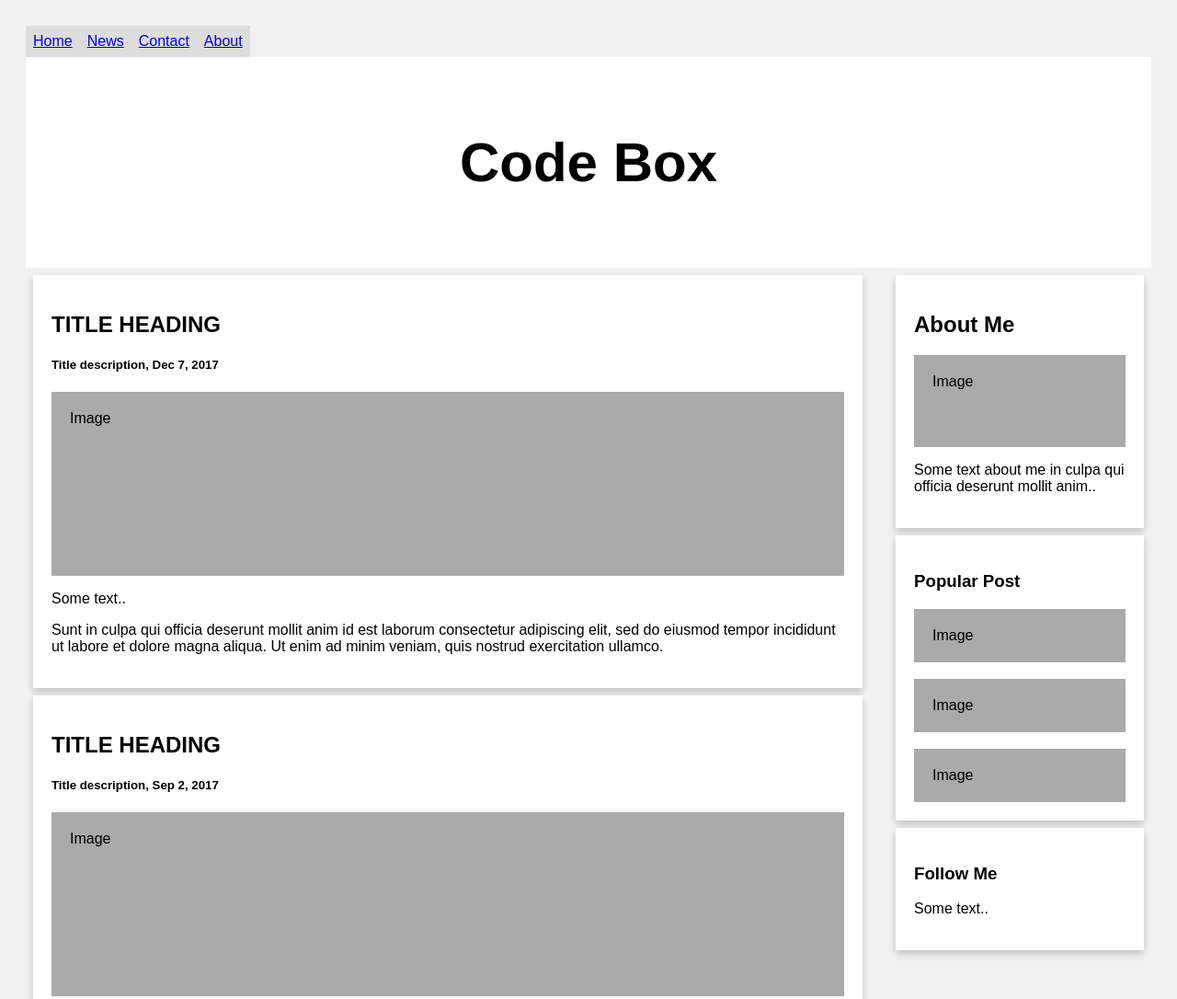
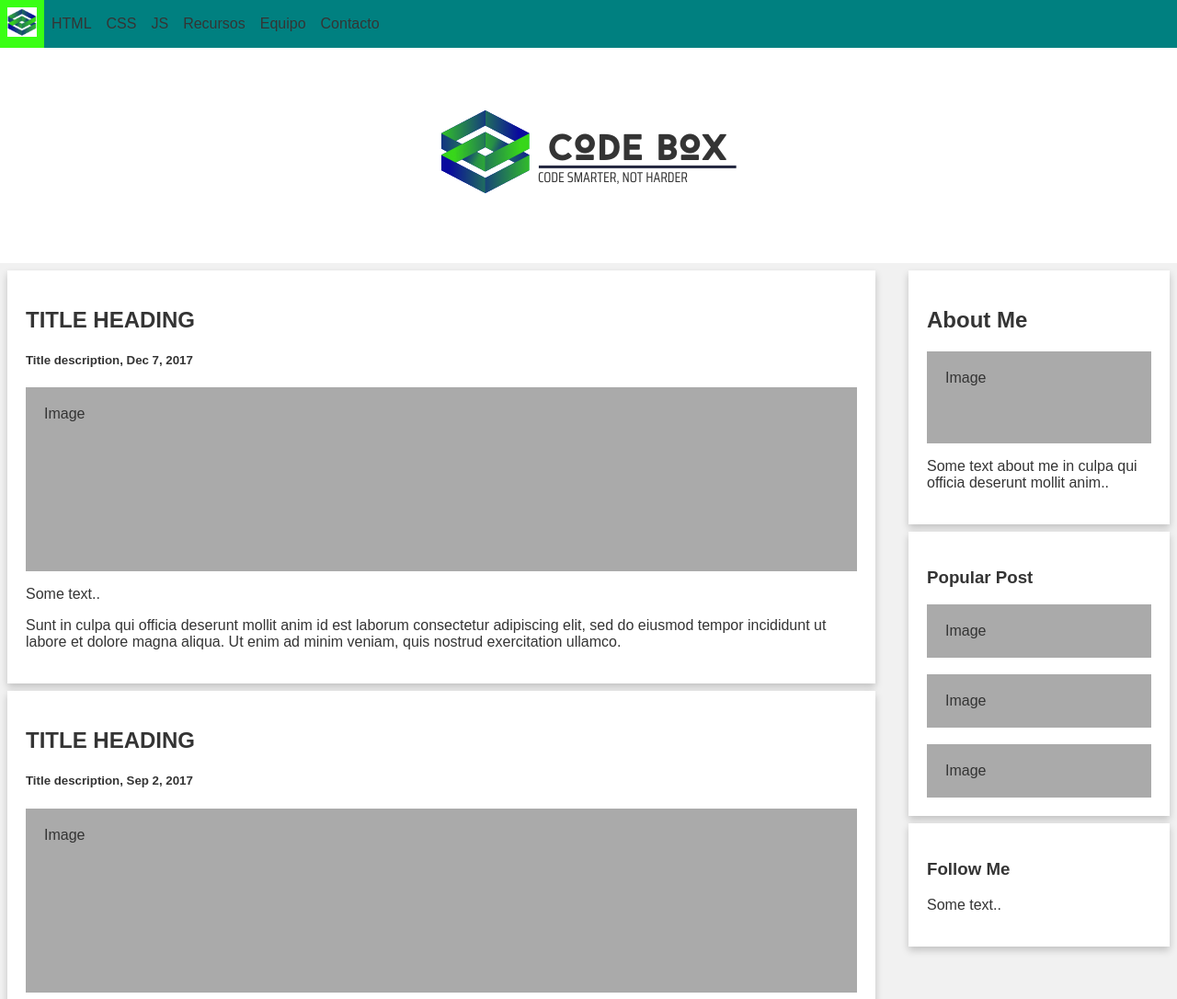
Before and after one commit to elianarb/codebox, a plain HTML site: page index.html in a window 1280 px wide. Shown: the top 1086 px of the page at 92% size. Drawn offline with Linux system fonts and the light colour scheme.

Commit message:
RENOMBRAR COLOREAR ICONOS
Se renomraron los archivos a español, se dio color al nav, al footer y a las fuentes del body, se redujo la paleta en un color, se agrego favicon, title y hero.

```diff
--- a/css/style.css
+++ b/css/style.css
@@ -7,17 +7,42 @@
 /* Add a gray background color with some padding */
 body {
   font-family: Arial, Helvetica, sans-serif;
-  padding: 20px;
+  margin: 0;
   background: #f1f1f1;
+  color: #343434;
 }
 
 /* Header/Blog Title */
-.header {
+header {
   padding: 30px;
   font-size: 40px;
   text-align: center;
   background: white;
 }
+
+header.hero {
+  max-width: 100%;
+  height: auto;
+}
+
+nav {
+  background-color: teal;
+  top: 0;
+  width: 100%;
+  position: sticky;
+}
+
+nav ul {
+  display: flex;
+  align-items: center;
+
+}
+
+nav li a:hover {
+  background-color: #39ff14;
+  color: darkblue;
+}
+
 
 /* Create two unequal columns that floats next to each other */
 /* Left column */
@@ -55,10 +80,10 @@ body {
 }
 
 /* Footer */
-.footer {
+footer {
   padding: 20px;
   text-align: center;
-  background: #ddd;
+  background: teal;
   margin-top: 20px;
 }
 
@@ -86,7 +111,9 @@ li {
 li a {
   display: block;
   padding: 8px;
-  background-color: #dddddd;
+  text-decoration: none;
+  color: #343434;
+
 }
 
 input[type=text],
@@ -161,6 +188,7 @@ button[type=reset]:hover {
   color: grey;
 }
 
+/* BOTONES DE ABOUT */
 .button {
   border: none;
   outline: 0;
--- a/index.html
+++ b/index.html
@@ -5,18 +5,25 @@
     <meta name="viewport" content="width=device-width, initial-scale=1">
     <link rel="stylesheet" href="css/style.css">
     <title>Code Box</title>
+    <link rel="shortcut icon" href="favicon/CodeBox.ico" type="image/x-icon">
 </head>
 
 <body>
-    <ul>
-        <li><a href="#">Home</a></li>
-        <li><a href="#news">News</a></li>
-        <li><a href="contact.html">Contact</a></li>
-        <li><a href="about.html">About</a></li>
-      </ul>
-    <div class="header">
-        <h2>Code Box</h2>
-    </div>
+    <nav>
+        <ul>
+            <li><a class="botonlogo" href="#"><img src="images/CodeBox1-1.png" title="Code Box" width="32px" style="background-color: #39ff14;"></a></li>
+            <li><a href="#HTML">HTML</a></li>
+            <li><a href="#CSS">CSS</a></li>
+            <li><a href="#JS">JS</a></li>
+            <li><a href="#recursos">Recursos</a></li>
+            <li><a href="equipo.html">Equipo</a></li>
+            <li><a href="contacto.html">Contacto</a></li>
+        </ul>
+    </nav>
+
+    <header>
+        <img class="hero" src="images/CodeBox2-1.png" title="Code Box"></a>
+    </header>
 
     <div class="row">
         <div class="leftcolumn">
@@ -58,9 +65,9 @@
         </div>
     </div>
 
-    <div class="footer">
+    <footer>
         <h2>Footer</h2>
-    </div>
+    </footer>
 
 </body>
 
```
Also changed, not shown: about.html (deleted, +0 -71 lines), contacto.html (renamed from contact.html, +18 -14 lines), equipo.html (added, +81 -0 lines), depot/palette.png (added), favicon/CodeBox.ico (added), images/CodeBox1-1.png (added), images/CodeBox2-1.png (added), 2 other files.
